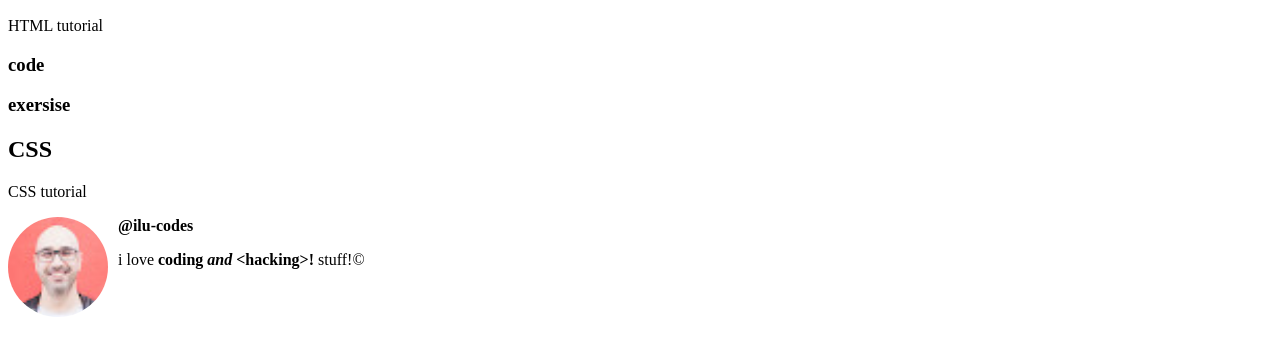
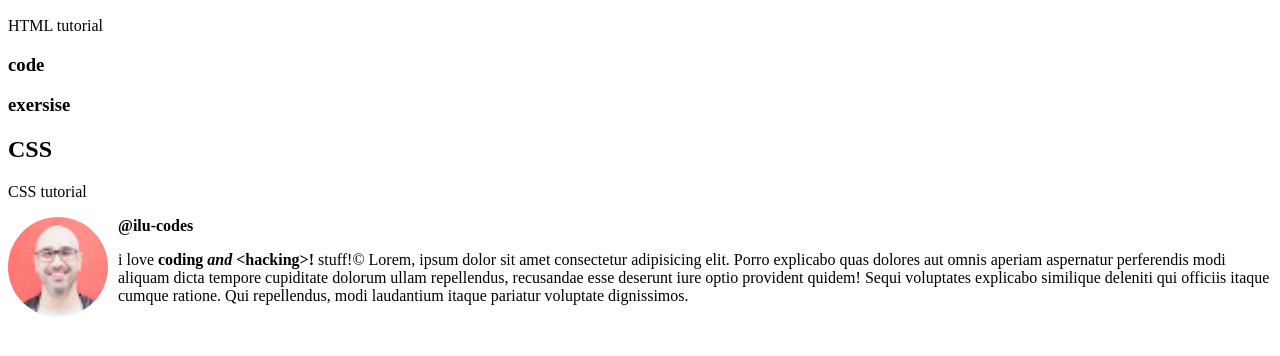
Before and after one commit to ilu-codes/project-1, a plain HTML site: page index.html in a window 1280 px wide. Shown: the part 110-466 px from the top of the page. Drawn offline with Linux system fonts and the light colour scheme.

Commit message:
Update index.html
added new color theme and added some lorem

```diff
--- a/index.html
+++ b/index.html
@@ -30,6 +30,9 @@
     <p class="username">@ilu-codes</p>
     <p>
       i love <b>coding <i>and</i> &lt;hacking&gt;!</b> stuff!&copy;
+      Lorem, ipsum dolor sit amet consectetur adipisicing elit. Porro explicabo quas dolores aut omnis aperiam aspernatur perferendis modi aliquam dicta tempore cupiditate dolorum
+       ullam repellendus, recusandae esse deserunt iure optio provident quidem! Sequi voluptates explicabo similique deleniti qui officiis itaque cumque ratione. Qui repellendus,
+        modi laudantium itaque pariatur voluptate dignissimos.
     </p>
   </body>
 </html>
```
